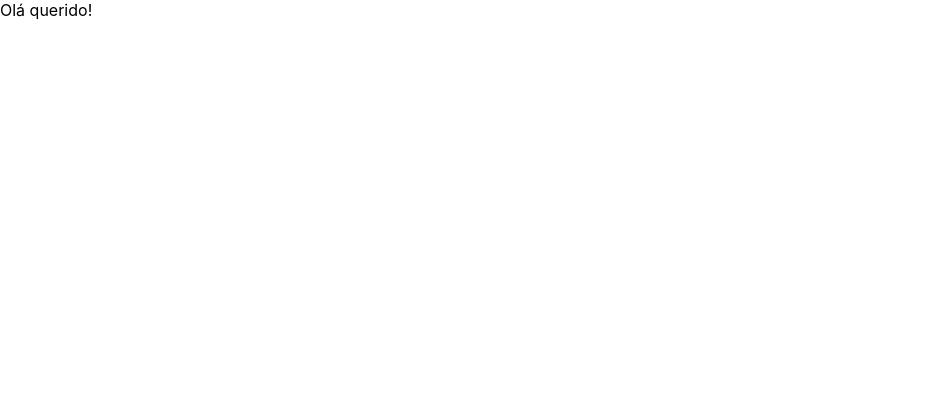
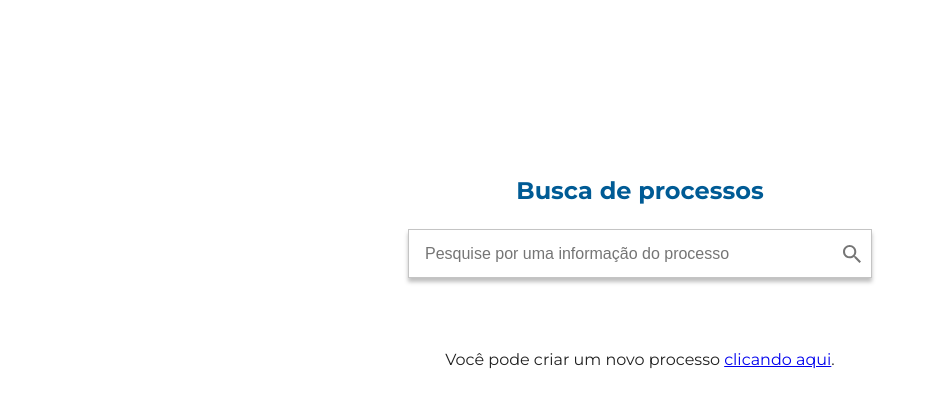
Before and after one commit to mausampaio/devinhouse, a React (Create React App) app in the folder modulo-01/semana-06-07/busca-processos/: page / in a window 1280 px wide. Shown: the top 406 px of the page, without its empty margins (0-936 px from the left). Built offline with nearby package versions, Linux system fonts and the light colour scheme.

Commit message:
[Projeto #2] Página Search criada

```diff
--- a/modulo-01/semana-06-07/busca-processos/package.json
+++ b/modulo-01/semana-06-07/busca-processos/package.json
@@ -8,6 +8,7 @@
     "@testing-library/user-event": "^12.1.10",
     "react": "^17.0.1",
     "react-dom": "^17.0.1",
+    "react-icons": "^4.1.0",
     "react-router-dom": "^5.2.0",
     "react-scripts": "4.0.1",
     "web-vitals": "^0.2.4"
--- a/modulo-01/semana-06-07/busca-processos/public/index.html
+++ b/modulo-01/semana-06-07/busca-processos/public/index.html
@@ -10,34 +10,13 @@
       content="Web site created using create-react-app"
     />
     <link rel="apple-touch-icon" href="%PUBLIC_URL%/logo192.png" />
-    <!--
-      manifest.json provides metadata used when your web app is installed on a
-      user's mobile device or desktop. See https://developers.google.com/web/fundamentals/web-app-manifest/
-    -->
     <link rel="manifest" href="%PUBLIC_URL%/manifest.json" />
-    <!--
-      Notice the use of %PUBLIC_URL% in the tags above.
-      It will be replaced with the URL of the `public` folder during the build.
-      Only files inside the `public` folder can be referenced from the HTML.
-
-      Unlike "/favicon.ico" or "favicon.ico", "%PUBLIC_URL%/favicon.ico" will
-      work correctly both with client-side routing and a non-root public URL.
-      Learn how to configure a non-root public URL by running `npm run build`.
-    -->
+    <link rel="preconnect" href="https://fonts.gstatic.com">
+    <link href="https://fonts.googleapis.com/css2?family=Montserrat:wght@400;600;700&display=swap" rel="stylesheet">
     <title>React App</title>
   </head>
   <body>
     <noscript>You need to enable JavaScript to run this app.</noscript>
     <div id="root"></div>
-    <!--
-      This HTML file is a template.
-      If you open it directly in the browser, you will see an empty page.
-
-      You can add webfonts, meta tags, or analytics to this file.
-      The build step will place the bundled scripts into the <body> tag.
-
-      To begin the development, run `npm start` or `yarn start`.
-      To create a production bundle, use `npm run build` or `yarn build`.
-    -->
   </body>
 </html>
--- a/modulo-01/semana-06-07/busca-processos/src/App.js
+++ b/modulo-01/semana-06-07/busca-processos/src/App.js
@@ -1,4 +1,6 @@
 import Routes from './routes';
+
+import './assets/styles/app.css';
 
 function App() {
   return (
--- /dev/null
+++ b/modulo-01/semana-06-07/busca-processos/src/assets/styles/app.css
@@ -0,0 +1,15 @@
+* {
+  margin: 0;
+  padding: 0;
+  box-sizing: border-box;
+}
+
+html, body {
+  font-family: 'Montserrat', sans-serif;
+}
+
+:root {
+  --primary-color: #005B95;
+  --color-black-87: #212121;
+  --color-black-54: #757575;
+}
--- /dev/null
+++ b/modulo-01/semana-06-07/busca-processos/src/assets/styles/inputSearch.css
@@ -0,0 +1,29 @@
+.input-container {
+  padding: .5rem;
+  position: relative;
+  display: flex;
+  align-items: center;
+  justify-content: center;
+  width: 100%;
+}
+
+input {
+  width: 464px;
+  height: 49px;
+  background: #FFFFFF;
+  border: 1px solid #C4C4C4;
+  box-shadow: 0px 4px 4px rgba(0, 0, 0, 0.25);
+  padding: 0 1rem;
+  font-size: 16px;
+  line-height: 20px;
+}
+
+input::placeholder {
+  color: var(--color-black-54);
+}
+
+.search-icon {
+  margin-left: calc(464px - 2.5rem);
+  position: absolute;
+  color: rgba(0, 0, 0, 0.54);
+}
--- a/modulo-01/semana-06-07/busca-processos/src/assets/styles/search.css
+++ b/modulo-01/semana-06-07/busca-processos/src/assets/styles/search.css
@@ -0,0 +1,19 @@
+.container {
+  display: flex;
+  flex-direction: column;
+  align-items: center;
+  height: 100vh;
+  margin-top: 10rem;
+}
+
+.container h1 {
+  margin: 1rem;
+  font-size: 24px;
+  line-height: 29px;
+  color: var(--primary-color);
+}
+
+.container p {
+  margin: 4rem 0;
+  color: var(--color-black-87);
+}
--- /dev/null
+++ b/modulo-01/semana-06-07/busca-processos/src/components/inputSearch.jsx
@@ -0,0 +1,16 @@
+import { IoMdSearch } from 'react-icons/io';
+
+import '../assets/styles/inputSearch.css';
+
+const Input = props => {
+  const { placeholder } = props;
+
+  return (
+    <div className="input-container">
+      <IoMdSearch className="search-icon" size="1.5rem" />
+      <input type="text" id="search" placeholder={placeholder}></input>
+    </div>
+  );
+};
+
+export default Input;
--- a/modulo-01/semana-06-07/busca-processos/src/pages/search.jsx
+++ b/modulo-01/semana-06-07/busca-processos/src/pages/search.jsx
@@ -1,7 +1,15 @@
+import { Link } from 'react-router-dom';
+
+import InputSearch from "../components/inputSearch";
+
+import '../assets/styles/search.css';
+
 const Search = () => {
   return (
-    <div>
-      Olá querido!
+    <div className="container">
+      <h1>Busca de processos</h1>
+      <InputSearch placeholder="Pesquise por uma informação do processo" />
+      <p>Você pode criar um novo processo <Link to="/">clicando aqui</Link>.</p>
     </div>
   );
 };
```
Also changed, not shown: 2 other files (tests, documents, lock files or other folders).
